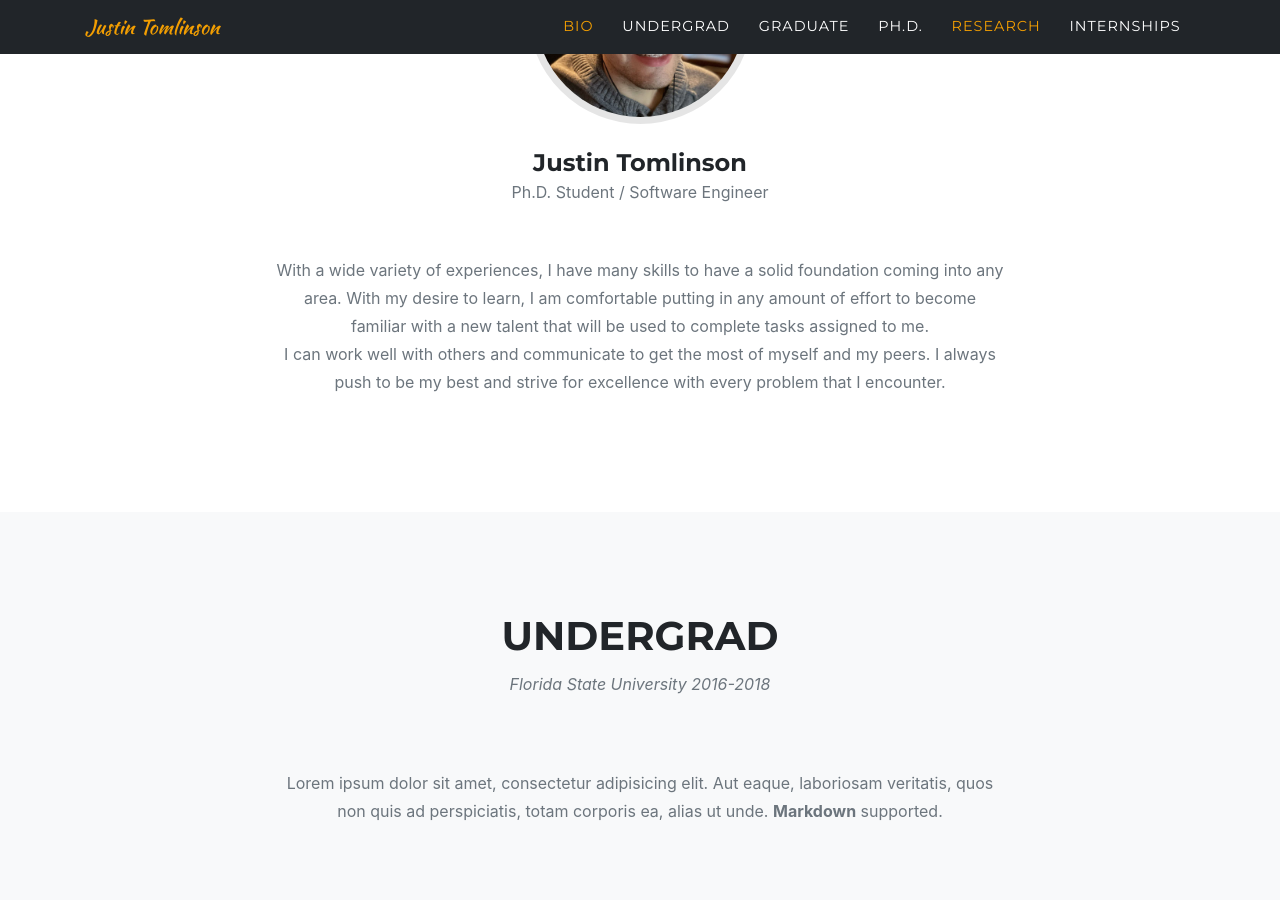
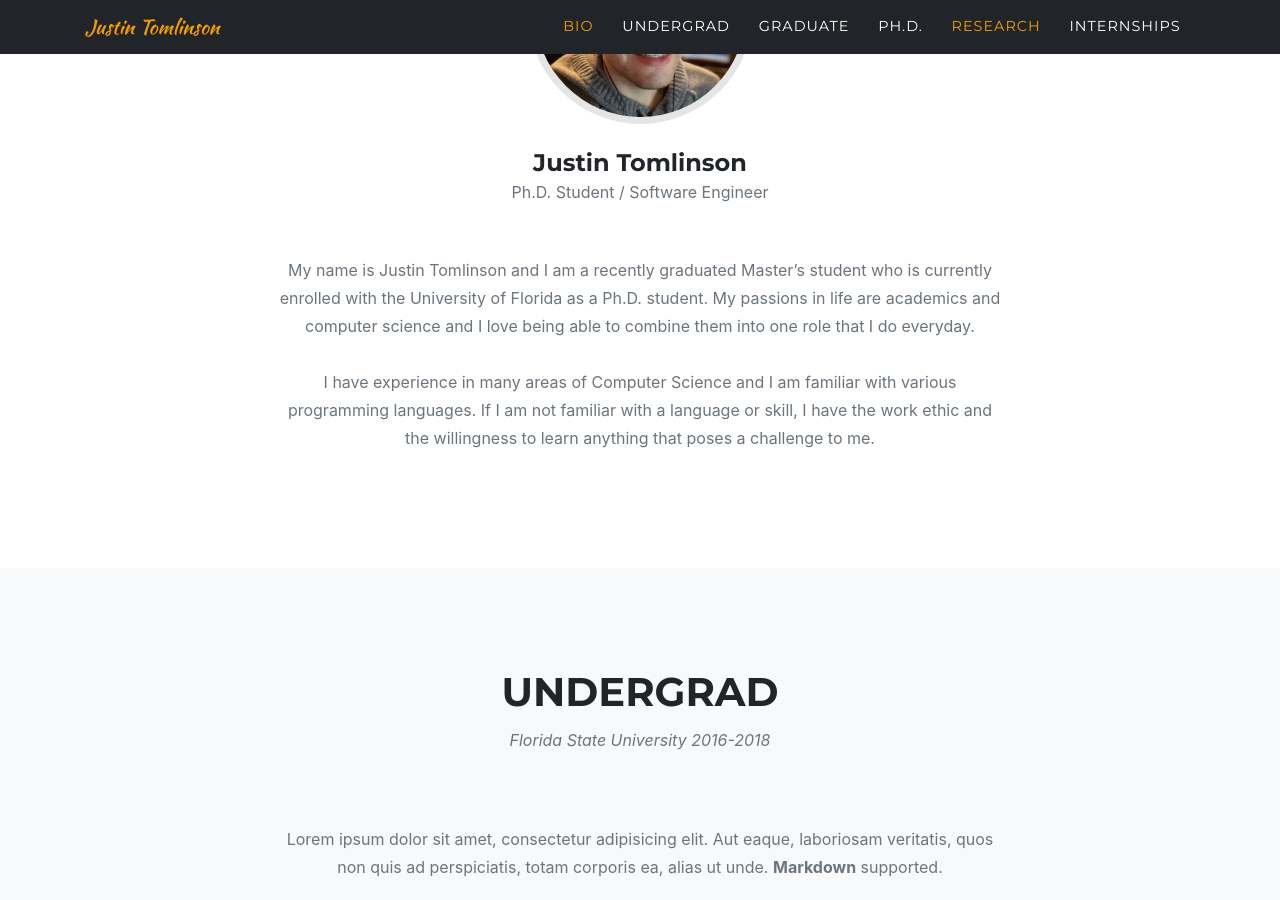
Before and after one commit to tomljr2/tomljr2.github.io, a Jekyll site: the page built from index.md, in a window 1280 px wide and 900 px high, scrolled down 1074 px. Built offline with Jekyll 4.4.1, drawn with Linux system fonts in a browser that asks for light colours; some web fonts are replaced.

Commit message:
Update sitetext.yml

```diff
--- a/_data/sitetext.yml
+++ b/_data/sitetext.yml
@@ -17,7 +17,7 @@ en: &DEFAULT_EN
 
   team:
     title: "Bio"
-    subtext: With a wide variety of experiences, I have many skills to have a solid foundation coming into any area. With my desire to learn, I am comfortable putting in any amount of effort to become familiar with a new talent that will be used to complete tasks assigned to me.<br/>I can work well with others and communicate to get the most of myself and my peers. I always push to be my best and strive for excellence with every problem that I encounter.
+    subtext: My name is Justin Tomlinson and I am a recently graduated Master's student who is currently enrolled with the University of Florida as a Ph.D. student. My passions in life are academics and computer science and I love being able to combine them into one role that I do everyday.<br/><br/>I have experience in many areas of Computer Science and I am familiar with various programming languages. If I am not familiar with a language or skill, I have the work ethic and the willingness to learn anything that poses a challenge to me.
 
     section: team
     people:
```
